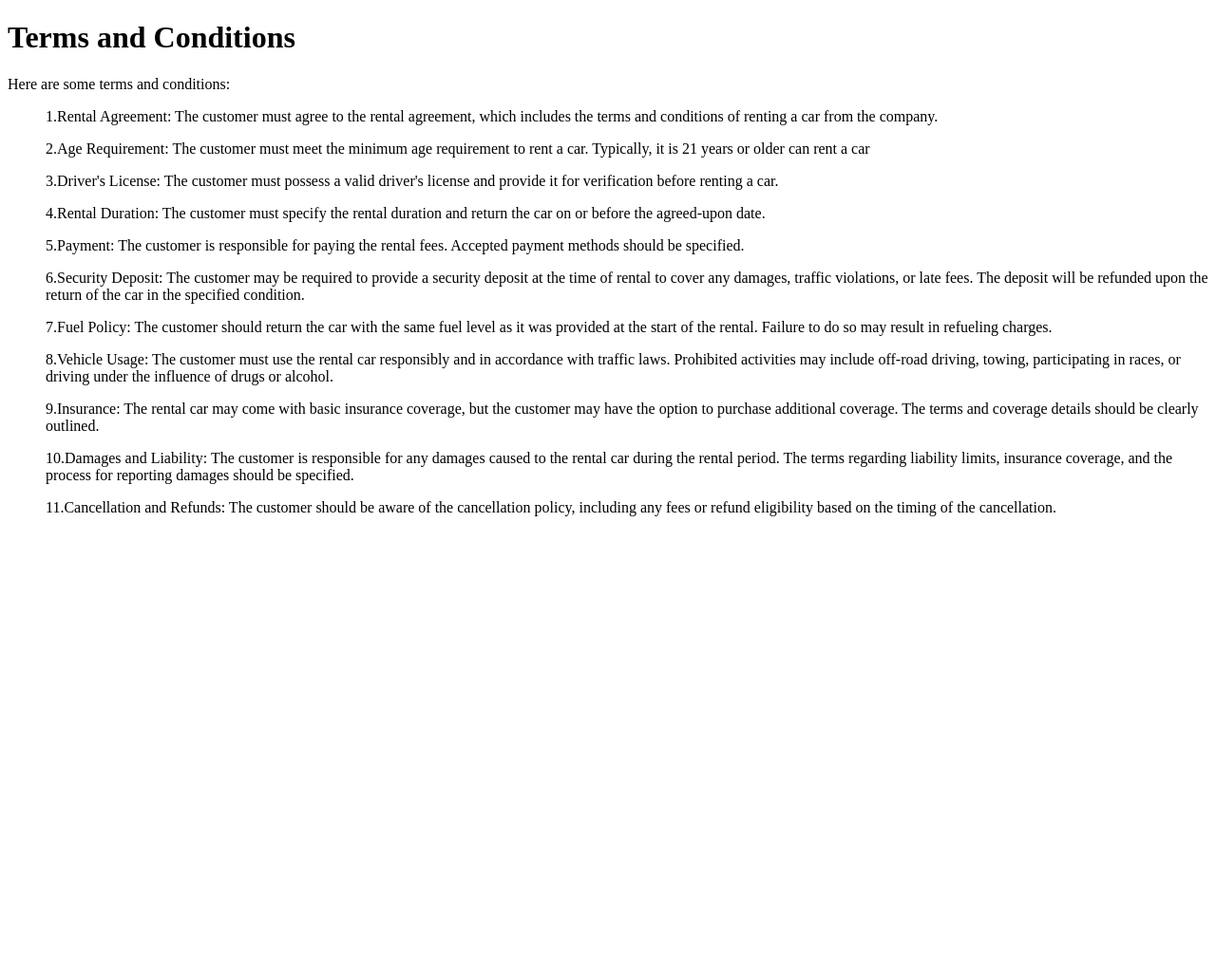
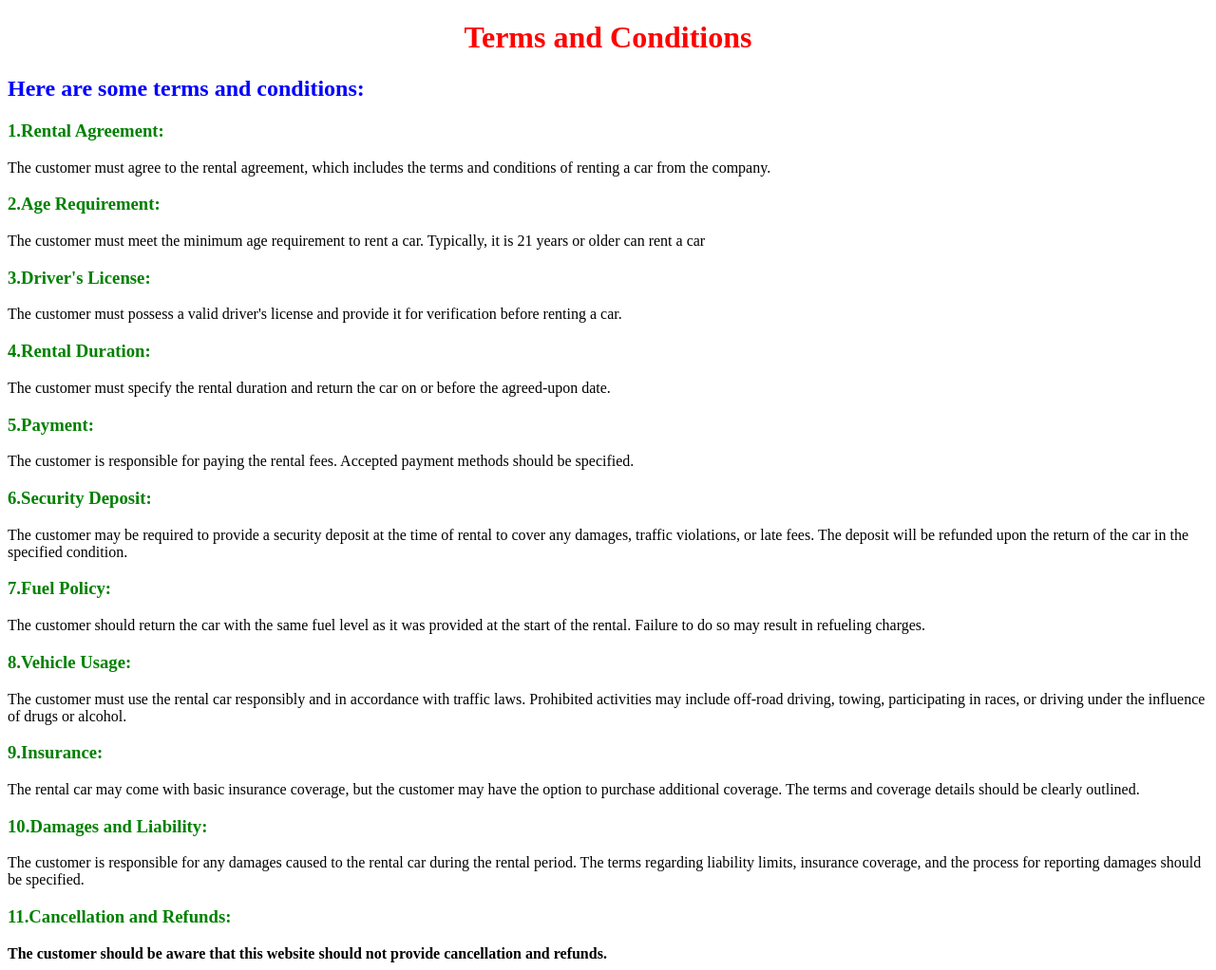
Before and after one commit to amruthachaya/CarBooking, a Django app: page /terms_and_conditions/ in a window 1280 px wide. Shown: the whole page at 95% size. Before the commit the page ends 544 px from the top, so only its background shows below. Run offline with Django 3.2, Linux system fonts and the light colour scheme; parts of the project's set-up code (start-up, migrations or seed data) failed here and were passed over.

Commit message:
terms and conditions page design

```diff
--- a/home/templates/terms_and_conditions.html
+++ b/home/templates/terms_and_conditions.html
@@ -4,19 +4,19 @@
     <title >Terms and Conditions</title>
 </head>
 <body>
-    <h1>Terms and Conditions</h1>
-    <p>Here are some terms and conditions:</p>
-    <ul>1.Rental Agreement: The customer must agree to the rental agreement, which includes the terms and conditions of renting a car from the company.</ul>
-    <ul>2.Age Requirement: The customer must meet the minimum age requirement to rent a car. Typically, it is 21 years or older can rent a car</ul>
-    <ul>3.Driver's License: The customer must possess a valid driver's license and provide it for verification before renting a car.</ul>
-    <ul>4.Rental Duration: The customer must specify the rental duration and return the car on or before the agreed-upon date.</ul>
-    <ul>5.Payment: The customer is responsible for paying the rental fees. Accepted payment methods should be specified.</ul>
-    <ul>6.Security Deposit: The customer may be required to provide a security deposit at the time of rental to cover any damages, traffic violations, or late fees. The deposit will be refunded upon the return of the car in the specified condition.</ul>
-    <ul>7.Fuel Policy: The customer should return the car with the same fuel level as it was provided at the start of the rental. Failure to do so may result in refueling charges.</ul>
-    <ul>8.Vehicle Usage: The customer must use the rental car responsibly and in accordance with traffic laws. Prohibited activities may include off-road driving, towing, participating in races, or driving under the influence of drugs or alcohol.</ul>
-    <ul>9.Insurance: The rental car may come with basic insurance coverage, but the customer may have the option to purchase additional coverage. The terms and coverage details should be clearly outlined.</ul>
-    <ul>10.Damages and Liability: The customer is responsible for any damages caused to the rental car during the rental period. The terms regarding liability limits, insurance coverage, and the process for reporting damages should be specified.</ul>
-    <ul>11.Cancellation and Refunds: The customer should be aware of the cancellation policy, including any fees or refund eligibility based on the timing of the cancellation.</ul>
+    <h1 style="color:red" align="center">Terms and Conditions</h1>
+    <h2  style="color:blue">Here are some terms and conditions:</h2>
+    <h3 style="color:green">1.Rental Agreement: </h3>The customer must agree to the rental agreement, which includes the terms and conditions of renting a car from the company.
+    <h3 style="color:green">2.Age Requirement:</h3> The customer must meet the minimum age requirement to rent a car. Typically, it is 21 years or older can rent a car
+    <h3 style="color:green">3.Driver's License:</h3> The customer must possess a valid driver's license and provide it for verification before renting a car.
+    <h3 style="color:green">4.Rental Duration:</h3> The customer must specify the rental duration and return the car on or before the agreed-upon date.
+    <h3 style="color:green">5.Payment:</h3> The customer is responsible for paying the rental fees. Accepted payment methods should be specified.
+    <h3 style="color:green">6.Security Deposit:</h3> The customer may be required to provide a security deposit at the time of rental to cover any damages, traffic violations, or late fees. The deposit will be refunded upon the return of the car in the specified condition.
+    <h3 style="color:green">7.Fuel Policy:</h3> The customer should return the car with the same fuel level as it was provided at the start of the rental. Failure to do so may result in refueling charges.
+    <h3 style="color:green">8.Vehicle Usage:</h3> The customer must use the rental car responsibly and in accordance with traffic laws. Prohibited activities may include off-road driving, towing, participating in races, or driving under the influence of drugs or alcohol.
+    <h3 style="color:green">9.Insurance:</h3> The rental car may come with basic insurance coverage, but the customer may have the option to purchase additional coverage. The terms and coverage details should be clearly outlined.
+    <h3 style="color:green">10.Damages and Liability:</h3> The customer is responsible for any damages caused to the rental car during the rental period. The terms regarding liability limits, insurance coverage, and the process for reporting damages should be specified.
+    <b><h3 style="color:green">11.Cancellation and Refunds:</h3> The customer should be aware that this website should not provide cancellation and refunds.</b>
 
 
 <title>Terms and conditions for car dealer:</title>
```
Also changed, not shown: home/templates/terms_and_privacy.html (+11 -11 lines).
